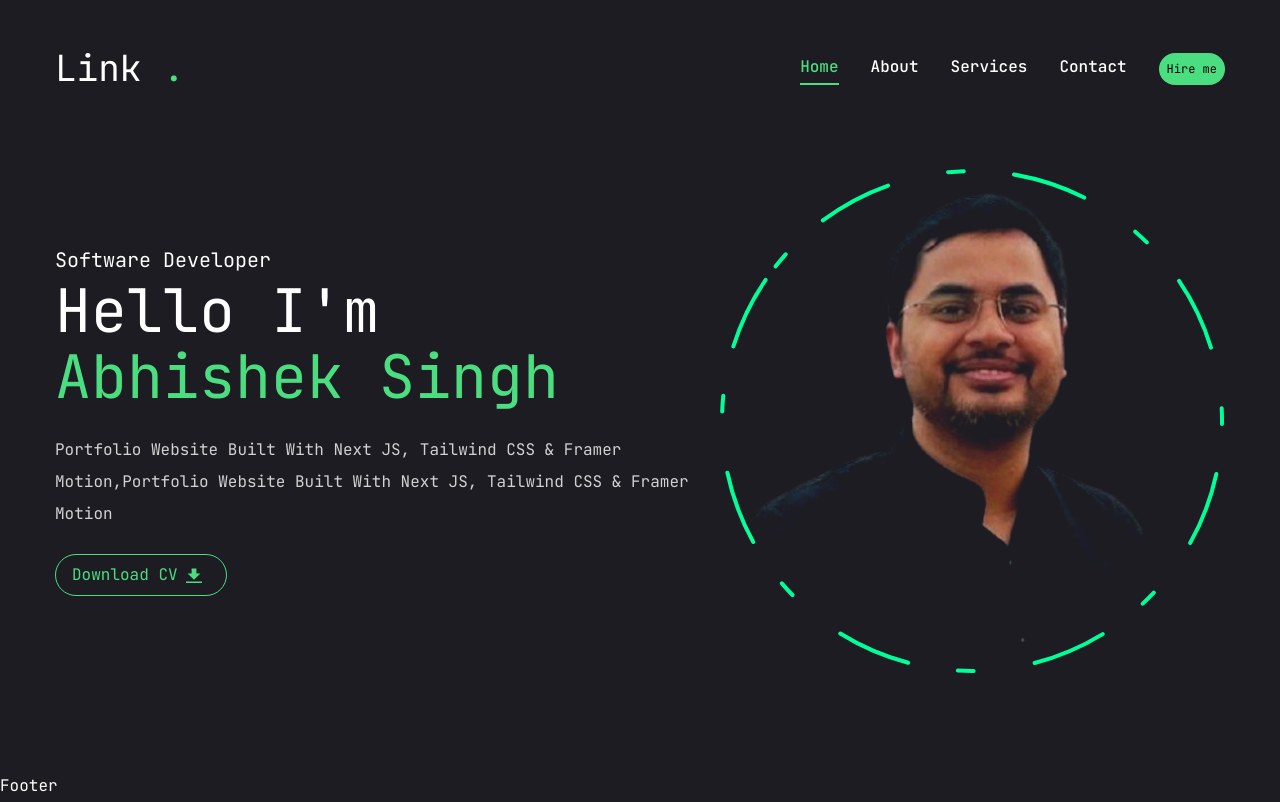
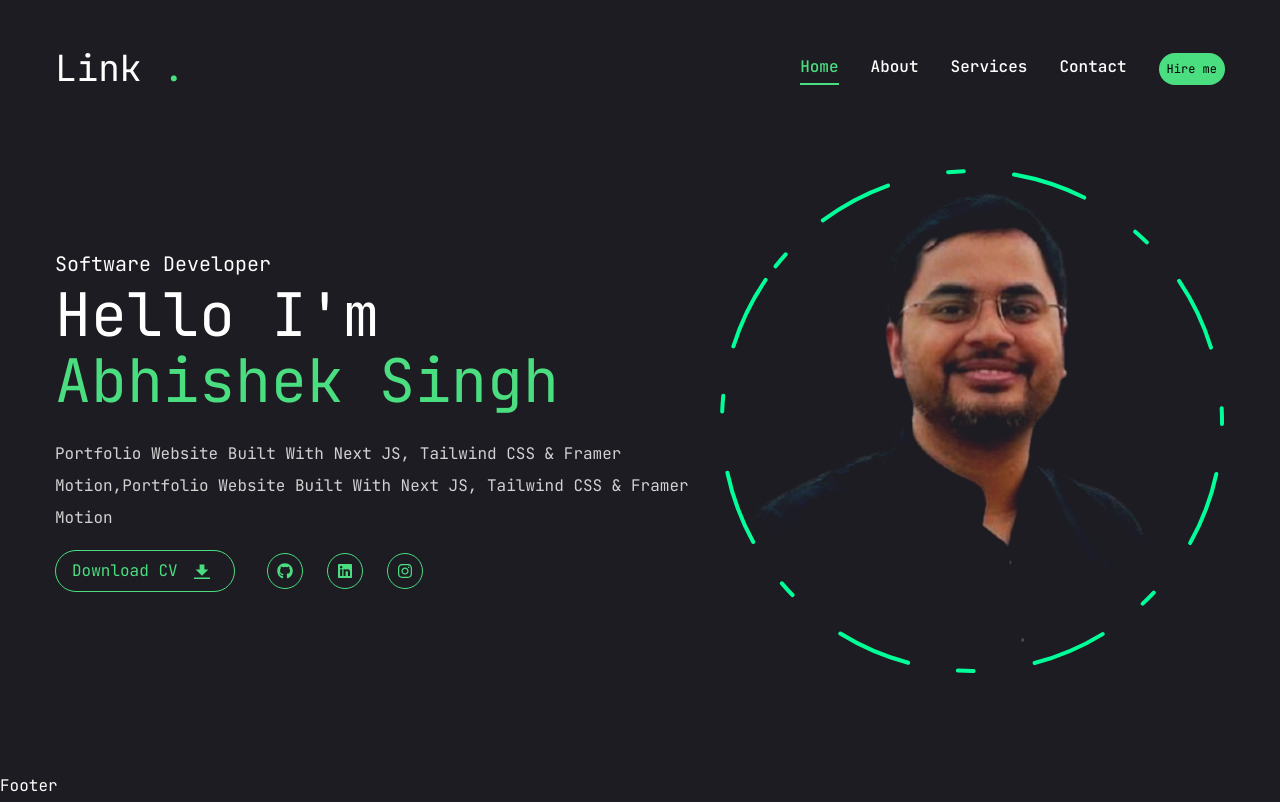
Before and after one commit to abhiyaduvanshis/profile-portfolio, a Next.js app: page / in a window 1280 px wide. Built offline with nearby package versions, Linux system fonts and the light colour scheme.

Commit message:
Website changes update

```diff
--- a/package.json
+++ b/package.json
@@ -12,7 +12,8 @@
     "framer-motion": "^11.3.30",
     "next": "14.2.6",
     "react": "^18",
-    "react-dom": "^18"
+    "react-dom": "^18",
+    "react-icons": "^5.3.0"
   },
   "devDependencies": {
     "postcss": "^8",
--- /dev/null
+++ b/src/app/components/Social.jsx
@@ -0,0 +1,17 @@
+import Link from "next/link";
+import {FaGithub,FaLinkedin,FaInstagram} from "react-icons/fa"
+
+const socials= [
+    {icon:<FaGithub/>,path:'https://github.com/abhiyaduvanshis'},
+    {icon:<FaLinkedin/>,path:'https://www.linkedin.com/in/abhishek-kumar-singh-42967b95/'},
+    {icon:<FaInstagram/>,path:'https://www.instagram.com/abhishekkumar8464/'}
+]
+export default function Social({containerStyles,iconStyles}){
+    return(
+        <div className={containerStyles}>
+        {socials.map((item,index)=>{
+            return <Link key={item.index} className={iconStyles} href={item.path}>{item.icon}</Link>
+        })}
+        </div>
+    )
+}
--- a/src/app/page.js
+++ b/src/app/page.js
@@ -1,4 +1,5 @@
 import ProfilePhoto from "./components/ProfilePhoto";
+import Social from "./components/Social";
 
 export default function Home() {
   return (
@@ -10,9 +11,16 @@ export default function Home() {
             <h1 className="h1 mb-6"> Hello I'm <br/> <span className="text-green-400">Abhishek Singh</span></h1>
             <span className="max-w-[500px] mb-9 text-white/80">Portfolio Website Built With Next JS, Tailwind CSS & Framer Motion,Portfolio Website Built With Next JS, Tailwind CSS & Framer Motion</span>
             <div>
-              <button  className="bg-transparent hover:bg-green-400 text-green-400  hover:text-white py-1 px-4 border border-green-400 hover:border-transparent rounded-full mt-6 inline-flex items-center" color="blue">
+
+              <div className="flex flex-col xl:flex-row items-center gap-8 xl:mt-4">
+              <button  className="bg-transparent hover:bg-green-400 text-green-400  hover:text-white py-1 px-4 border border-green-400 hover:border-transparent rounded-full  inline-flex items-center gap-2" color="blue">
                 Download CV <svg className="fill-current w-4 h-4 ml-2 mr-2" xmlns="http://www.w3.org/2000/svg" viewBox="0 0 20 20"><path d="M13 8V2H7v6H2l8 8 8-8h-5zM0 18h20v2H0v-2z"/></svg>
                 </button>
+
+                <div className="mb-8 xl:mb-0 ">
+                <Social containerStyles="flex gap-6" iconStyles="w-9 h-9 border border-green-400 rounded-full flex justify-center items-center text-green-400 text-base hover:bg-green-400 hover:text-primary hover:transition-all duration-500"/>
+                </div>
+              </div>
             </div>
           </div>
           <div className="order-1 xl:order-none mb-8 xl:mb-0 text-center xl:text-right">
```
Also changed, not shown: 1 other file (tests, documents, lock files or other folders).
